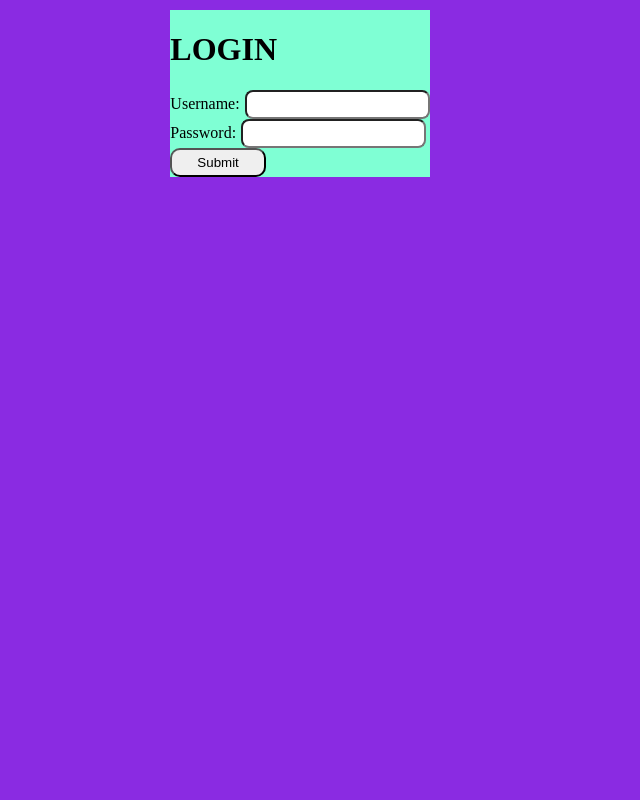
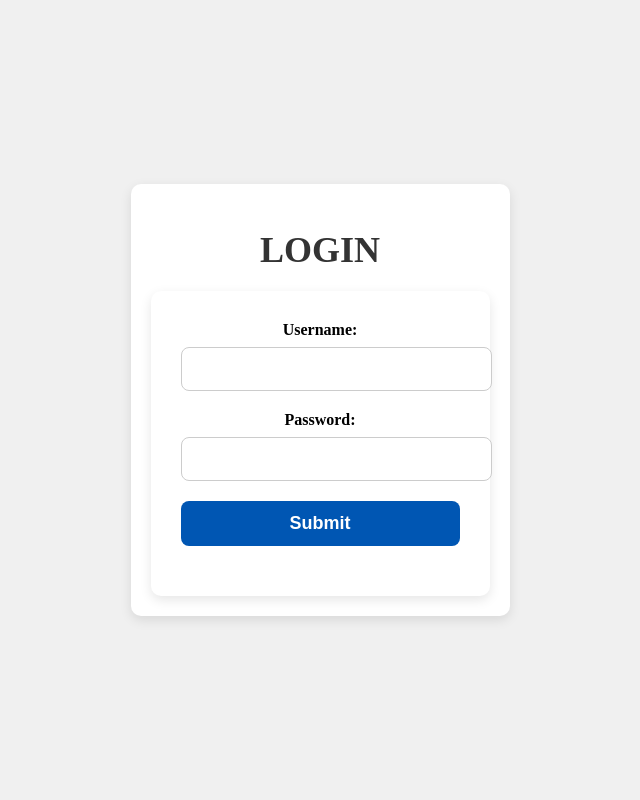
Before and after one commit to VeshGuy/scoreboard, a Flask app: page / in a window 1280 px wide. Shown: the whole page, without its empty margins (340-980 px from the left). Run offline with Flask 3, Linux system fonts and the light colour scheme.

Commit message:
Update login.css

```diff
--- a/static/css/login.css
+++ b/static/css/login.css
@@ -1,42 +1,81 @@
-body{
-    margin: 10px;
+
+body {
+    margin: 0;
+    padding: 0;
     display: flex;
     justify-content: center;
     align-items: center;
-
-    background-color: blueviolet;
-}
-.container{
-    justify-items: center;
-    align-items: center;
-    background-color: aquamarine;
-}
-.form-control{
-    font-weight: 500;
-    border-radius: 8px;
-    padding-top: 5px;
-    padding-bottom: 5px;
-}
-.form-label{
-    margin-right: 1px;
+    min-height: 100vh;
+    background-color: #f0f0f0;
 }
 
-.submitbtn{
-    display: flex;
-    justify-content: center;
-    align-items: center;
+.login-container {
+    text-align: center;
+    width: 100%;
+    max-width: 500px;
+    padding: 20px;
+    background-color: #fff;
+    border-radius: 10px;
+    box-shadow: 0 4px 12px rgba(0, 0, 0, 0.1);
 }
 
-.namelogin{
-    display: flex;
-    justify-content: center;
-    align-items: center;
+.login-title {
+    font-size: 36px;
+    font-weight: bold;
+    color: #333;
+    margin-bottom: 20px;
+}
+
+.form-container {
+    background-color: #fff;
+    padding: 30px;
+    border-radius: 10px;
+    box-shadow: 0 4px 12px rgba(0, 0, 0, 0.1);
+}
+
+.form-group {
+    margin-bottom: 20px;
+}
+
+.form-label {
+    font-size: 16px;
+    font-weight: 600;
+    margin-bottom: 8px;
+    display: block;
+}
+
+.form-control {
+    font-size: 16px;
+    padding: 12px 15px;
+    border-radius: 8px;
+    border: 1px solid #ccc;
+    width: 100%;
+    transition: border-color 0.3s ease;
+}
+
+.form-control:focus {
+    border-color: #0056b3;
+    outline: none;
 }
 
 .btn {
-    border-radius: 10px;
-    padding-left: 25px;
-    padding-right: 25px;
-    padding-top: 5px;
-    padding-bottom: 5px;
+    width: 100%;
+    padding: 12px;
+    font-size: 18px;
+    font-weight: 600;
+    border: none;
+    border-radius: 8px;
+    background-color: #0056b3;
+    color: white;
+    cursor: pointer;
+    transition: background-color 0.3s ease, transform 0.2s ease;
 }
+
+.btn:hover {
+    background-color: #003366;
+    transform: scale(1.05);
+}
+
+.btn:focus {
+    outline: none;
+}
```
